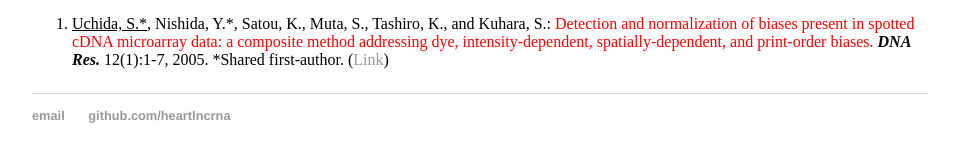
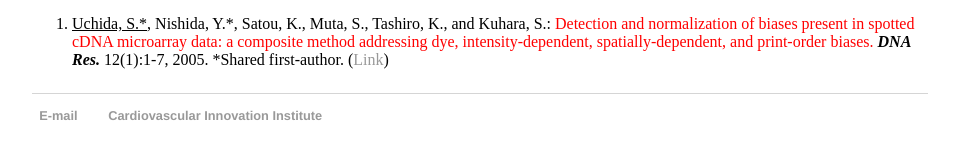
Before and after one commit to heartlncrna/heartlncrna.github.io, a Jekyll site: the page publications/pub_list.html, which Jekyll copies as it is, in a window 1280 px wide and 900 px high, scrolled down 1757 px. Shown: the part 716-878 px from the top of the window, without its empty margins (160-1118 px from the left). Built offline with Jekyll 4.4.1, drawn with Linux system fonts in a browser that asks for light colours.

Commit message:
Update pub_list.html

```diff
--- a/publications/pub_list.html
+++ b/publications/pub_list.html
@@ -131,8 +131,8 @@
 
   <footer>
    <ul>
-   <li><a href="mailto:heart.lncrna@gmail.com">email</a></li>
-   <li><a href="https://github.com/heartlncrna">github.com/heartlncrna</a></li>
+   <li><a href="mailto:heart.lncrna@gmail.com">E-mail</a></li>
+   <li><a href="http://cv2i.org/investigators/shizuka-uchida/">Cardiovascular Innovation Institute</a></li>
    </ul>
   </footer>
   </body>
```
